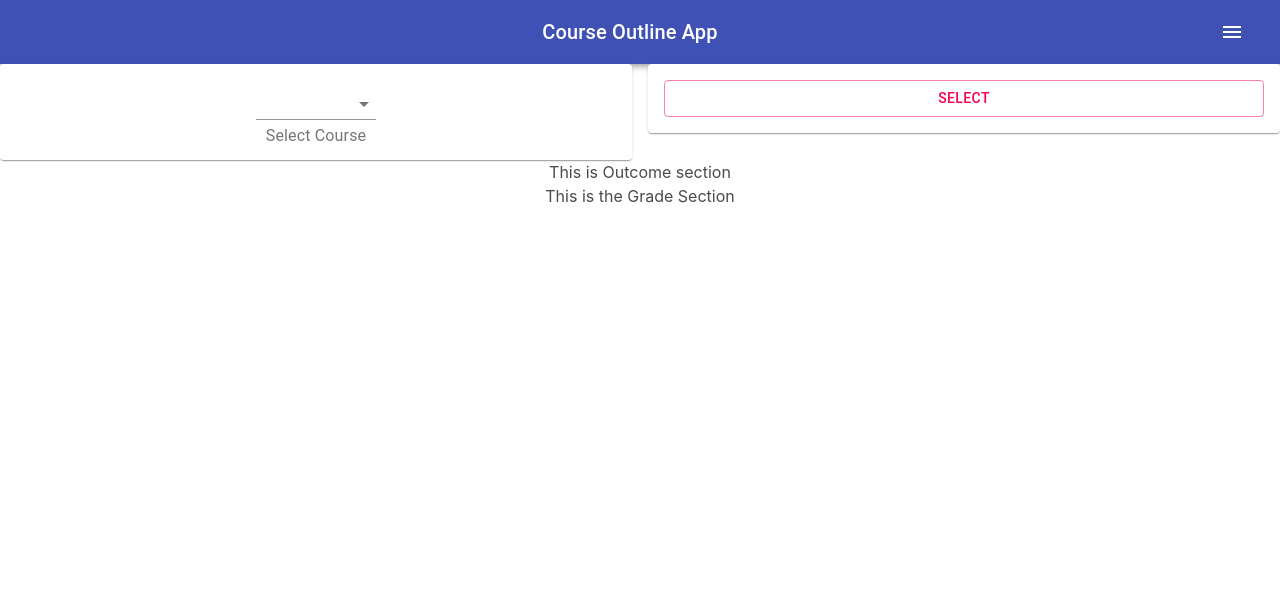
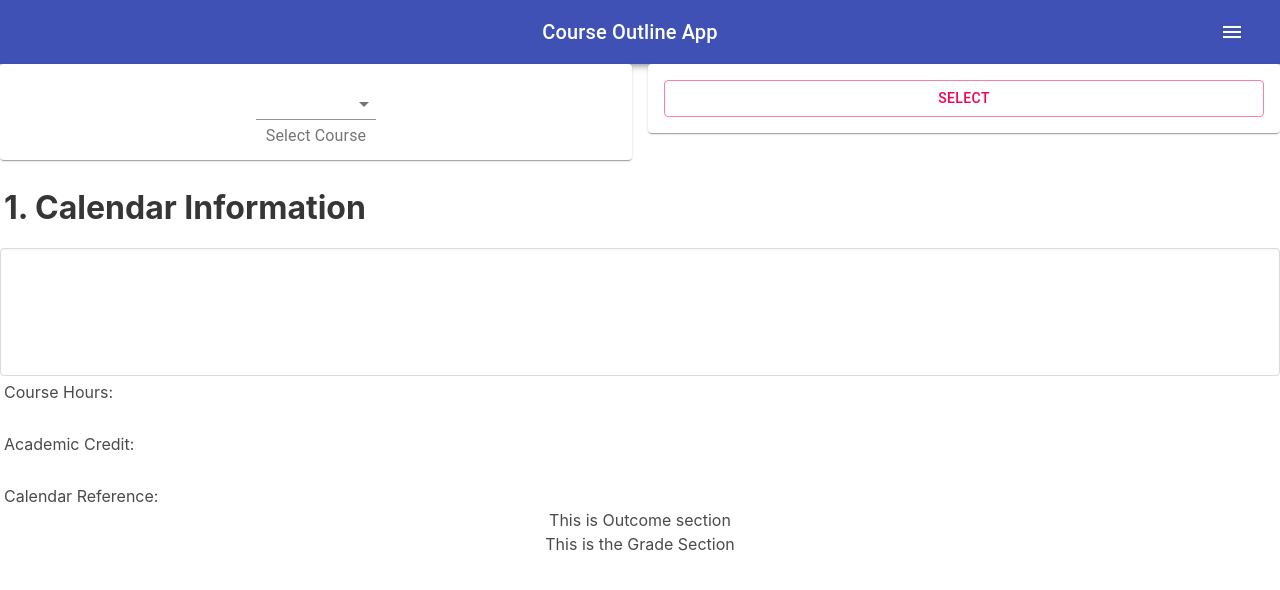
Before and after one commit to stancsz/web-development-project-ensf-607, a React (Create React App) app in the folder project/course_oultine_app/: page /Search in a window 1280 px wide. Shown: the top 590 px of the page. Built offline with nearby package versions, Linux system fonts and the light colour scheme.

Commit message:
still static

```diff
--- a/project/course_oultine_app/src/search_componenets/SearchInfo.js
+++ b/project/course_oultine_app/src/search_componenets/SearchInfo.js
@@ -1,11 +1,11 @@
-import React, { useState } from 'react';
-import InfoData from '../data/DataInfo.json'
-const FunInfo=(props)=> {
-  console.log(props)
+import React, { useState } from "react";
+import InfoData from "../data/DataInfo.json";
+const FunInfo = (props) => {
+  console.log(props);
   //const info = InfoData["ENSF 409"].courseName
   //const courseList=Object.keys(InfoData)
   //const node2=InfoData.Info.find((n)=> n['ENSF 607'])
-  const [selectedCourse,setSelection]=useState()
+  const [selectedCourse, setSelection] = useState();
   //const outcome
   // const grade
   //  "courseNum" : "ENSF 409",
@@ -17,14 +17,28 @@ const FunInfo=(props)=> {
 
   return (
     <div className="App">
-
       {/* {console.log(courseList.map((course)=>{course}))} */}
 
-        <h1> {props.info.calendarReference} </h1>
-        <h1>{props.info.courseNum} </h1>
+      <br/>
+      <label className="label is-size-3 has-text-left pl-1">1. Calendar Information</label>
+      <div className="label is-size-4 has-text-left pl-1 mb-0 pb-0">{props.info.courseNum}</div>
+      <div className="label is-size-4 has-text-left pl-2 mt-0 pt-0">{props.info.courseName}</div>
+      <div className="textarea has-text-left">{props.info.courseInfo}</div>
+
+      <div className="columns"><div className="column is-one-quarter has-text-left pl-4 pt-4">Course Hours:</div>
+          <div className="column has-text-left"><div className="label">{props.info.courseHours}</div></div>
+      </div>
+
+      <div className="columns"><div className="column is-one-quarter has-text-left pl-4 pt-4">Academic Credit:</div>
+          <div className="column has-text-left"><div className="label">{props.info.academicCredit}</div></div>
+      </div>
+
+      <div className="columns"><div className="column is-one-quarter has-text-left pl-4 pt-4">Calendar Reference:</div>
+          <div className="column has-text-left"><div className="a">{props.info.calendarReference}</div></div>
+      </div>
 
       </div>
   );
-  }
+};
 
 export default FunInfo;
```
Also changed, not shown: 1 other file (tests, documents, lock files or other folders). Lines whose indentation alone changed are shown as unchanged.
